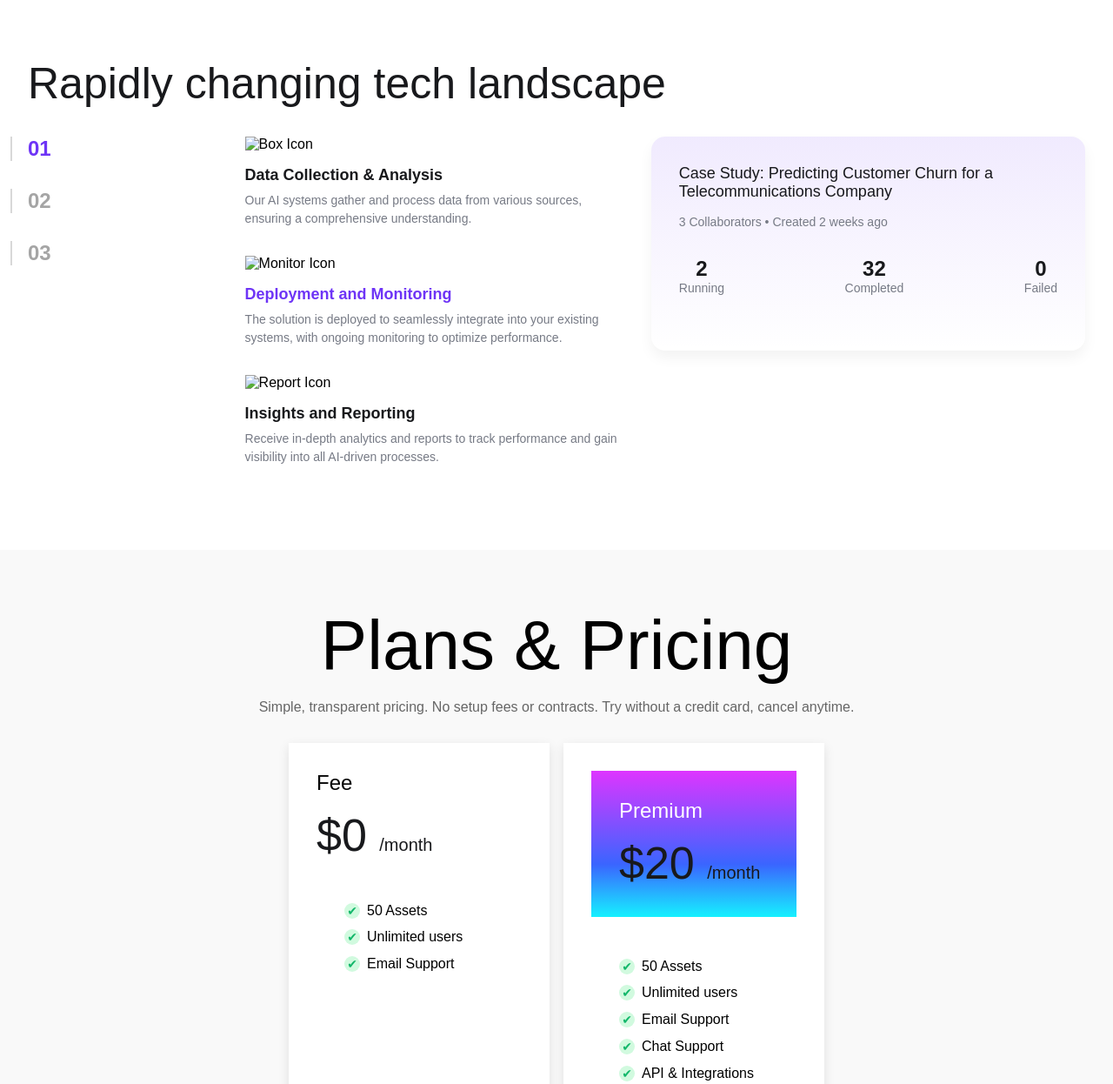
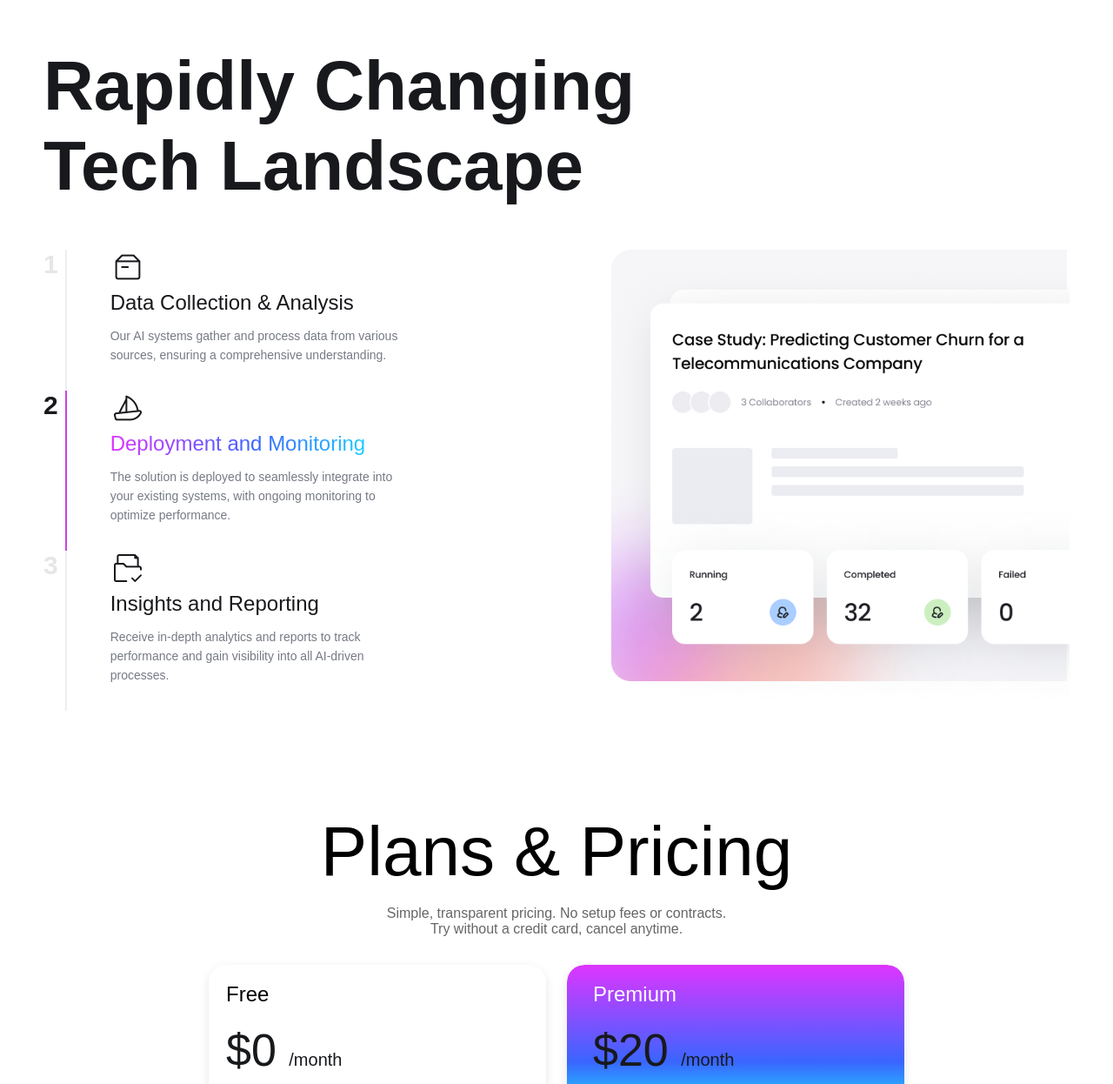
Before and after one commit to HansikaSenarath/zonaHomePage, a plain HTML site: page index.html in a window 1280 px wide. Shown: the part 926-2172 px from the top of the page at 87% size. Drawn offline with Linux system fonts and the light colour scheme.

Commit message:
All structure done
need to change animation parts and responsive part

```diff
--- a/index.html
+++ b/index.html
@@ -26,9 +26,13 @@
         <i class="fas fa-phone phone-icon"></i>
         Contact Us
       </button>
+      <div class="hamburger">
+        <span></span>
+        <span></span>
+        <span></span>
+      </div>
     </div>
   </header>
-
 
 <section class="hero">
   <h1 class="hero-title">Data-driven insights</h1>
@@ -52,109 +56,62 @@
   <img src="assets/Ellipse 5.png" alt="Decorative Image" class="hero-image">
 </section>
 
-
-
-
-
-
-
-
-
-
-
-
-
-
-
-
-
-
-
-
-  <!-- Tech-Land Section -->
-<section class="tech-land-section">
-  <!-- Title -->
-  <h1 class="tech-land-title">Rapidly changing tech landscape</h1>
-
+  <section class="tech-land">
+    <h1 class="tech-land-heading">Rapidly Changing <br>Tech Landscape</h1>
     <div class="tech-land-content">
-    <!-- Number List Part -->
-    <div class="number-list">
-      <div class="number active">01</div>
-      <div class="number">02</div>
-      <div class="number">03</div>
+      <div class="tech-land-number-line-text">
+        <div class="tech-land-number-item">
+          <span class="tech-land-num">1</span>
+          <div class="tech-land-line-container">
+            <div class="tech-land-line"></div>
           </div>
-
-    <!-- Text Content Part -->
-    <div class="content-part">
-      <div class="content-item">
-        <img src="box.png" alt="Box Icon" class="content-image">
-        <h2 class="content-title">Data Collection & Analysis</h2>
-        <p class="content-description">
-          Our AI systems gather and process data from various sources, ensuring a comprehensive understanding.
-        </p>
+          <div class="tech-land-text">
+            <img src="assets/Icon Frame.png" alt="Image 1" class="tech-land-image">
+            <h2 class="tech-land-title">Data Collection & Analysis</h2>
+            <p class="tech-land-description">Our AI systems gather and process data from various sources, ensuring a comprehensive understanding.</p>
           </div>
-      <div class="content-item">
-        <img src="monitor.png" alt="Monitor Icon" class="content-image">
-        <h2 class="content-title active">Deployment and Monitoring</h2>
-        <p class="content-description">
-          The solution is deployed to seamlessly integrate into your existing systems, with ongoing monitoring to optimize performance.
-        </p>
         </div>
-      <div class="content-item">
-        <img src="report.png" alt="Report Icon" class="content-image">
-        <h2 class="content-title">Insights and Reporting</h2>
-        <p class="content-description">
-          Receive in-depth analytics and reports to track performance and gain visibility into all AI-driven processes.
-        </p>
+        <div class="tech-land-number-item">
+          <span class="tech-land-num">2</span>
+          <div class="tech-land-line-container">
+            <div class="tech-land-line"></div>
+          </div>
+          <div class="tech-land-text">
+            <img src="assets/sailboat.png" alt="Image 2" class="tech-land-image">
+            <h2 class="tech-land-title">Deployment and Monitoring</h2>
+            <p class="tech-land-description">The solution is deployed to seamlessly integrate into your existing systems, with ongoing monitoring to optimize performance.</p>
+          </div>
+        </div>
+        <div class="tech-land-number-item">
+          <span class="tech-land-num">3</span>
+          <div class="tech-land-line-container">
+            <div class="tech-land-line"></div>
+          </div>
+          <div class="tech-land-text">
+            <img src="assets/file folder approved-2.png" alt="Image 3" class="tech-land-image">
+            <h2 class="tech-land-title">Insights and Reporting</h2>
+            <p class="tech-land-description">Receive in-depth analytics and reports to track performance and gain visibility into all AI-driven processes.</p>
+          </div>
         </div>
       </div>
 
-    <!-- Case Study Section -->
-    <div class="case-study-card">
-      <h3>Case Study: Predicting Customer Churn for a Telecommunications Company</h3>
-      <p>3 Collaborators • Created 2 weeks ago</p>
-      <div class="case-study-stats">
-        <div class="stat">
-          <span>2</span>
-          <p>Running</p>
-        </div>
-        <div class="stat">
-          <span>32</span>
-          <p>Completed</p>
-        </div>
-        <div class="stat">
-          <span>0</span>
-          <p>Failed</p>
-        </div>
-      </div>
+      <div class="tech-land-image-part">
+        <img src="assets/im.png" alt="Tech Image" class="tech-land-main-image">
       </div>
     </div>
   </section>
 
-
-
-
-
-
-
-
-
-
-
-
-
-
-
-  <!-- New Plans & Pricing Section -->
 <section class="plans-pricing">
   <div class="plans-header">
     <h2 class="plans-title">Plans & Pricing</h2>
-      <p class="plans-subtitle">Simple, transparent pricing. No setup fees or contracts. Try without a credit card, cancel anytime.</p>
+    <p class="plans-subtitle">
+      Simple, transparent pricing. No setup fees or contracts. <br>Try without a credit card, cancel anytime.
+    </p>
   </div>
   <div class="plans-cards">
     <!-- First Card: Free Plan -->
     <div class="plan-card free-plan">
-        <h3 class="plan-title">Fee</h3>
+      <h3 class="plan-title">Free</h3>
       <div class="plan-price">
         <span class="price-amount">$0</span> <span class="price-month">/month</span>
       </div>
@@ -168,15 +125,15 @@
       </div>
     </div>
 
-      <!-- Second Card: Premium Plan (with two background sections) -->
+    <!-- Second Card: Premium Plan -->
     <div class="plan-card premium-plan">
-        <div class="premium-top">
+      <div class="premium-part-a">
         <h3 class="plan-title">Premium</h3>
         <div class="plan-price">
           <span class="price-amount">$20</span> <span class="price-month">/month</span>
         </div>
       </div>
-
+      <div class="premium-part-b">
         <div class="plan-benefits">
           <div class="benefit"><span class="check-icon">✔</span> 50 Assets</div>
           <div class="benefit"><span class="check-icon">✔</span> Unlimited users</div>
@@ -184,14 +141,13 @@
           <div class="benefit"><span class="check-icon">✔</span> Chat Support</div>
           <div class="benefit"><span class="check-icon">✔</span> API & Integrations</div>
         </div>
-
         <div class="plan-buttons">
           <button class="plan-btn">Start 14-day Trial</button>
         </div>
       </div>
     </div>
+  </div>
 </section>
-
 
 <!-- AI Section -->
 <section class="ai-section">
@@ -210,10 +166,6 @@
     </div>
   </div>
 </section>
-
-
-
-
 
 <!-- Footer Section -->
 <footer class="footer-section">
@@ -251,16 +203,6 @@
     <img src="assets/Line 14.png" alt="Footer Line" class="footer-line-img">
   </div>
 </footer>
-
-
-
-
-
-
-
-
-
-
 <script src="script.js"></script>
 </body>
 </html>
--- a/script.js
+++ b/script.js
@@ -1,35 +1,21 @@
-document.addEventListener('DOMContentLoaded', () => {
-    const sections = document.querySelectorAll('.content-item');
-    const numbers = document.querySelectorAll('.number');
 
-    const setActiveNumber = (index) => {
-      numbers.forEach((number, i) => {
-        if (i === index) {
-          number.classList.add('active');
-        } else {
-          number.classList.remove('active');
-        }
-      });
-    };
 
-    const observer = new IntersectionObserver(
-      (entries) => {
-        entries.forEach((entry) => {
-          if (entry.isIntersecting) {
-            const index = Array.from(sections).indexOf(entry.target);
-            setActiveNumber(index);
-          }
-        });
-      },
-      { threshold: 0.5 }
-    );
+const numberItems = document.querySelectorAll('.tech-land-number-item');
+let activeIndex = 0;
 
-    sections.forEach((section) => observer.observe(section));
+// Filter only the indices for numbers 1 and 2
+const activeIndices = [0, 1]; // Corresponds to numbers 1 and 2
 
-    // Add click functionality for smooth scrolling
-    numbers.forEach((number, i) => {
-      number.addEventListener('click', () => {
-        sections[i].scrollIntoView({ behavior: 'smooth' });
-      });
-    });
-  });
+function cycleActiveState() {
+  // Remove active state from all items
+  numberItems.forEach(item => item.classList.remove('active'));
+
+  // Set active state for the current active index
+  const currentActiveIndex = activeIndices[activeIndex];
+  numberItems[currentActiveIndex].classList.add('active');
+
+  // Increment the active index for the next cycle, loop within [0, 1]
+  activeIndex = (activeIndex + 1) % activeIndices.length;
+}
+
+setInterval(cycleActiveState, 2000); // Adjust interval as needed
--- a/style.css
+++ b/style.css
@@ -103,6 +103,8 @@ body {
 .contact-btn:hover {
   background-color: #333;
 }
+
+
 
 
 
@@ -223,10 +225,19 @@ body {
 }
 
 
+
+
+
+
+
+
+
+
+
 /* Plans & Pricing Section */
 .plans-pricing {
   padding: 4rem 2rem;
-  background-color: #f9f9f9;
+  background-color: #ffffff;
   text-align: center;
 }
 
@@ -244,30 +255,38 @@ body {
   font-size: 16px;
   font-weight: 400;
   color: #666;
+  text-align: center;
 }
 
 .plans-cards {
   display: flex;
-  gap: 1rem;
+  gap: 24px; /* Updated gap */
   justify-content: center;
+  box-shadow: #333;
 }
 
 .plan-card {
   background-color: #fff;
-  padding: 2rem;
   box-shadow: 0 4px 12px rgba(0, 0, 0, 0.1);
-  width: 300px;
-  text-align: left; /* Align text to the left */
+  width: 388px; /* Updated width */
+  height: 500px; /* Updated height */
+  border-radius: 20px; /* Updated radius */
+  overflow: hidden; /* Ensure rounded corners apply to inner content */
   display: flex;
   flex-direction: column;
-  justify-content: space-between; /* Ensure that button is positioned lower */
 }
 
-.free-plan .plan-title,
-.premium-plan .plan-title {
+.plan-card .plan-title {
   font-size: 24px;
   font-weight: 500;
-  margin-bottom: 1rem;
+}
+
+
+.price-month{
+  font-size: 20px;
+}
+.price-amount{
+  font-size: 52px;
 }
 
 .plan-price {
@@ -276,25 +295,12 @@ body {
   color: #18191C;
 }
 
-.price-amount {
-  font-size: 52px;
-  color: #18191C;
-  font-weight: 500;
-}
-
-.price-month {
-  font-size: 20px;
-  font-weight: 500;
-  color: #18191C;
-}
-
 .plan-benefits {
   margin: 1.5rem 0;
-  text-align: left;
+  font-size: 16px;
 }
 
 .benefit {
-  font-size: 16px;
   display: flex;
   align-items: center;
   margin-bottom: 0.8rem;
@@ -313,9 +319,9 @@ body {
 }
 
 .plan-buttons {
+  margin-top: auto;
   display: flex;
-  justify-content: center; /* Center the button horizontally */
-  margin-top: auto; /* Push the button to the bottom of the card */
+  justify-content: center;
 }
 
 .plan-btn {
@@ -333,49 +339,82 @@ body {
   background-color: #333;
 }
 
-/* First card: Fee plan (left-aligned, white background) */
+
+
+
 .free-plan {
-  background-color: #fff;
+  padding: 20px; /* Add some padding for spacing */
+  text-align: left; /* Align all text to the left */
 }
 
-/* Second card: Premium plan with split background */
-.premium-plan {
+.free-plan .plan-title,
+.free-plan .plan-price,
+.free-plan .plan-benefits {
+  text-align: left; /* Ensure each section is aligned to the left */
+  margin-bottom: 20px;
+}
+
+.plan-benefits .benefit {
+  display: flex;
+  align-items: center;
+  margin-bottom: 0.8rem;
+}
+
+
+
+
+
+
+
+
+
+
+
+
+
+
+
+
+
+
+
+/* Premium Plan: Part A */
+.premium-part-a {
+  background: linear-gradient(to bottom, #DE35FF 0%, #3A65FF 64%, #16F1FF 100%);
+  padding: 20px 30px;
+  height: 174px;
+  border-top-left-radius: 20px;
+  border-top-right-radius: 20px;
+  color: #fff;
+  text-align: left;
+}
+
+.premium-part-a .plan-title,
+.premium-part-a .plan-price {
+  margin-bottom: 20px;
+
+}
+
+/* Premium Plan: Part B */
+.premium-part-b {
+  background-color: #fff;
+  flex-grow: 1;
+  padding: 20px;
+  border-radius: 0 0 20px 20px;
   display: flex;
   flex-direction: column;
-  height: 100%;
+  justify-content: space-between;
 }
 
-/* Top section with gradient background */
-.premium-top {
-  background: linear-gradient(to bottom, #DE35FF 0%, #3A65FF 64%, #16F1FF 100%);
-  padding: 2rem;
-  text-align: left;
-  color: #fff;
+.plans-cards .plan-card .plan-buttons {
+  position: relative;
+  bottom: 35px; /* Adjust this to match horizontal alignment */
+  align-content: center;
 }
 
-.premium-top .plan-title {
-  font-size: 24px;
-  color: #fff;
-}
 
-.premium-top .plan-price {
-  font-size: 52px;
-  color: #fff;
-}
 
-/* Bottom section with white background */
-.plan-benefits {
-  background-color: #fff;
-  color: #000;
-  padding: 2rem;
-  border-radius: 0 0 8px 8px;
-  margin-top: 1rem; /* Add some space between the price and the benefits section */
-}
 
-.premium-plan .check-icon {
-  background-color: #D1FADF;
-  color: #12B76A;
-}
 
 
 /* AI Section */
@@ -574,128 +613,136 @@ body {
 
 
 
-/* Tech-Land Section */
-.tech-land-section {
-  background: #fff;
-  padding: 4rem 2rem;
-  font-family: 'Arial', sans-serif;
+
+
+
+/* mobile responsive */
+
+
+/* General Styles */
+/* General Styles */
+body {
+  font-family: 'Poppins', sans-serif;
+  margin: 0;
+  padding: 0;
 }
 
-/* Title */
-.tech-land-title {
-  font-size: 50px;
-  color: #18191C;
-  font-weight: 500;
-  margin-bottom: 2rem;
-  text-align: left;
+.tech-land {
+  padding: 50px;
 }
 
-/* Content Wrapper */
-.tech-land-content {
-  display: flex;
-  gap: 2rem;
-  align-items: flex-start;
+.tech-land-heading {
+  font-size: 80px;
+  color: #18191C;
+  text-align: left;
+  margin-bottom: 50px;
 }
 
-/* Number List */
-.number-list {
-  display: flex;
-  flex-direction: column;
-  align-items: flex-start;
-  flex: 1;
-}
-
-.number {
-  font-size: 24px;
-  color: #A5A5A5;
-  font-weight: 700;
-  margin-bottom: 2rem;
-  position: relative;
-}
-
-.number.active {
-  color: #6E34F6;
-}
-
-.number::before {
-  content: '';
-  width: 2px;
-  height: 100%;
-  background-color: #D8D8D8;
-  position: absolute;
-  left: -20px;
-  top: 0;
-}
-
-/* Text Content */
-.content-part {
-  flex: 2;
-}
-
-.content-item {
-  margin-bottom: 2rem;
-}
-
-.content-image {
-  width: 40px;
-  height: 40px;
-  margin-bottom: 1rem;
-}
-
-.content-title {
-  font-size: 18px;
-  color: #18191C;
-  margin-bottom: 0.5rem;
-}
-
-.content-title.active {
-  color: #6E34F6;
-}
-
-.content-description {
-  font-size: 14px;
-  color: #767A85;
-  line-height: 1.5;
-}
-
-/* Case Study Card */
-.case-study-card {
-  flex: 2;
-  background: linear-gradient(180deg, rgba(110, 52, 246, 0.1) 0%, rgba(255, 255, 255, 0) 100%);
-  padding: 2rem;
-  border-radius: 16px;
-  box-shadow: 0px 8px 16px rgba(0, 0, 0, 0.05);
-}
-
-.case-study-card h3 {
-  font-size: 18px;
-  font-weight: 500;
-  color: #18191C;
-  margin-bottom: 1rem;
-}
-
-.case-study-card p {
-  font-size: 14px;
-  color: #767A85;
-  margin-bottom: 2rem;
-}
-
-.case-study-stats {
+/* Content Layout */
+.tech-land-content {
   display: flex;
   justify-content: space-between;
 }
 
-.stat {
-  text-align: center;
+/* Numbers, Lines, and Text Part */
+.tech-land-number-line-text {
+  width: 35%;
+  display: flex;
+  flex-direction: column;
+  position: relative;
 }
 
-.stat span {
+.tech-land-number-item {
+  margin-bottom: 30px;
+  display: flex;
+  align-items: flex-start;
+  position: relative;
+}
+
+.tech-land-num {
+  font-size: 30px;
+  font-weight: bold;
+  color: #E6E6E6;
+  margin-right: 10px;
+  transition: color 0.3s ease-in-out;
+  z-index: 2;
+}
+
+.tech-land-line-container {
+  position: absolute;
+  top: 0;
+  left: 25px;
+  width: 2px;
+  height: calc(100% + 30px); /* Extend the line to connect items */
+  background-color: #ECEEF3;
+}
+
+.tech-land-line {
+  width: 100%;
+  height: 100%;
+  background-color: #ECEEF3;
+  transition: background-color 0.3s ease-in-out;
+}
+
+.tech-land-text {
+  flex: 1;
+  margin-left: 50px;
+}
+
+.tech-land-title {
   font-size: 24px;
-  font-weight: 700;
+  font-weight: 500;
+  color: #18191C;
+  line-height: 34px;
+  letter-spacing: -2%;
+  margin-bottom: 10px;
+  transition: color 0.3s ease-in-out;
+}
+
+.tech-land-description {
+  font-size: 14px;
+  font-weight: 400;
+  color: #767A85;
+  line-height: 22px;
+  letter-spacing: -2%;
+}
+
+/* Image Part */
+.tech-land-image-part {
+  width: 45%;
+  text-align: right;
+}
+
+.tech-land-main-image {
+  width: 100%;
+  height: auto;
+}
+
+/* Active State */
+.tech-land-number-item.active .tech-land-line {
+  background-color: #CC41E4;
+}
+
+.tech-land-number-item.active .tech-land-title {
+  background-image: linear-gradient(90deg, #DE35FF, #3A65FF, #16F1FF);
+  -webkit-background-clip: text; /* Clips the background to the text */
+  -webkit-text-fill-color: transparent; /* Makes the text transparent to show the background */
+  background-clip: text; /* Fallback for non-webkit browsers */
+  /* Fallback for non-webkit browsers */
+}
+
+.tech-land-number-item.active .tech-land-num {
   color: #18191C;
 }
 
-.stat p {
-  font-size: 14px;
-  color: #767A85;
+.tech-land-line {
+  transition: background-color 0.3s ease-in-out; /* Adjust as needed */
 }
+
+.tech-land-num, .tech-land-title {
+  transition: color 0.2s ease-in-out;
+}
+
+
+
+/* Mobile responsive*/
```
Also changed, not shown: assets/11.png (added), assets/Icon Frame.png (added), assets/file folder approved-2.png (added), assets/im.png (added), assets/sailboat.png (added). Lines whose indentation alone changed are shown as unchanged.
